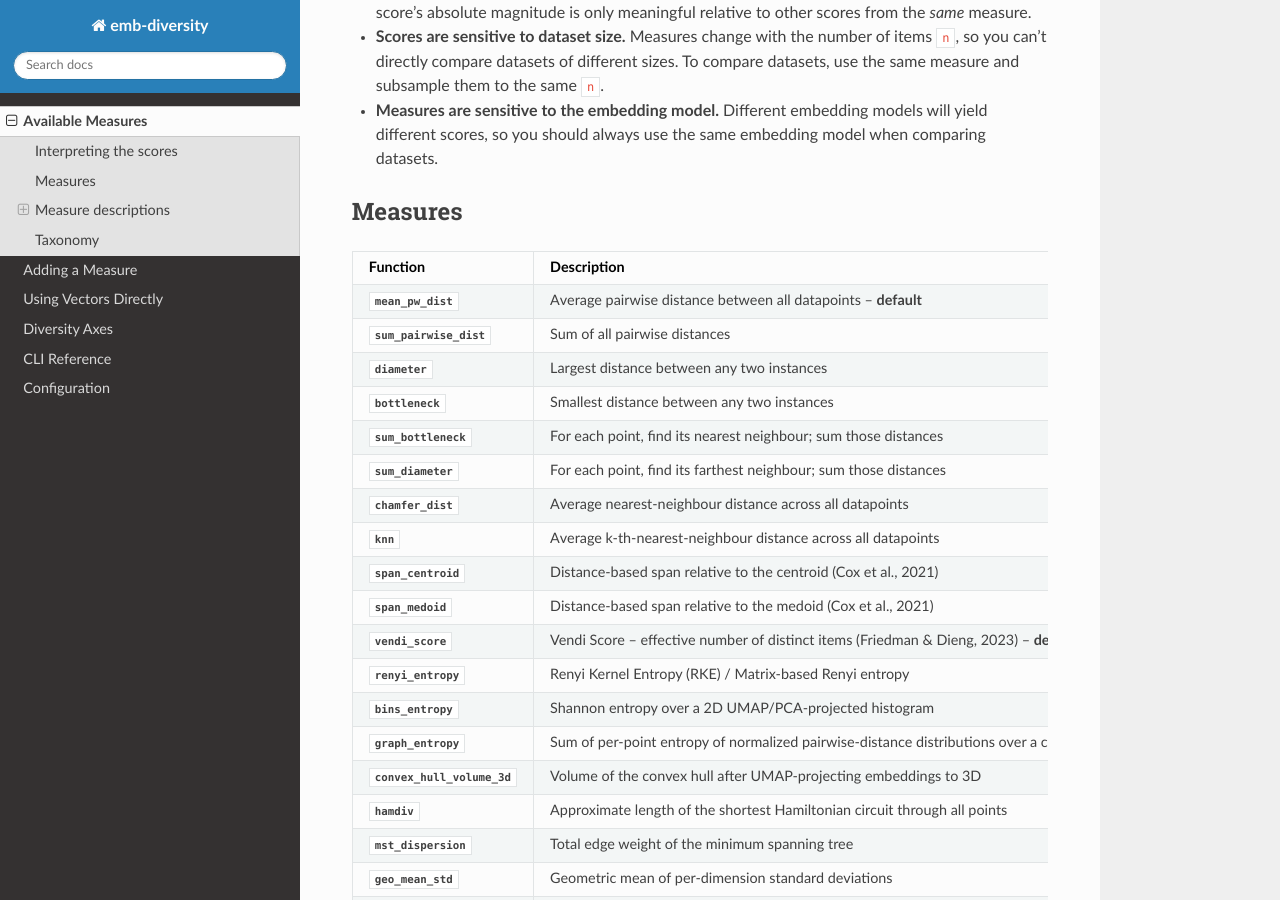
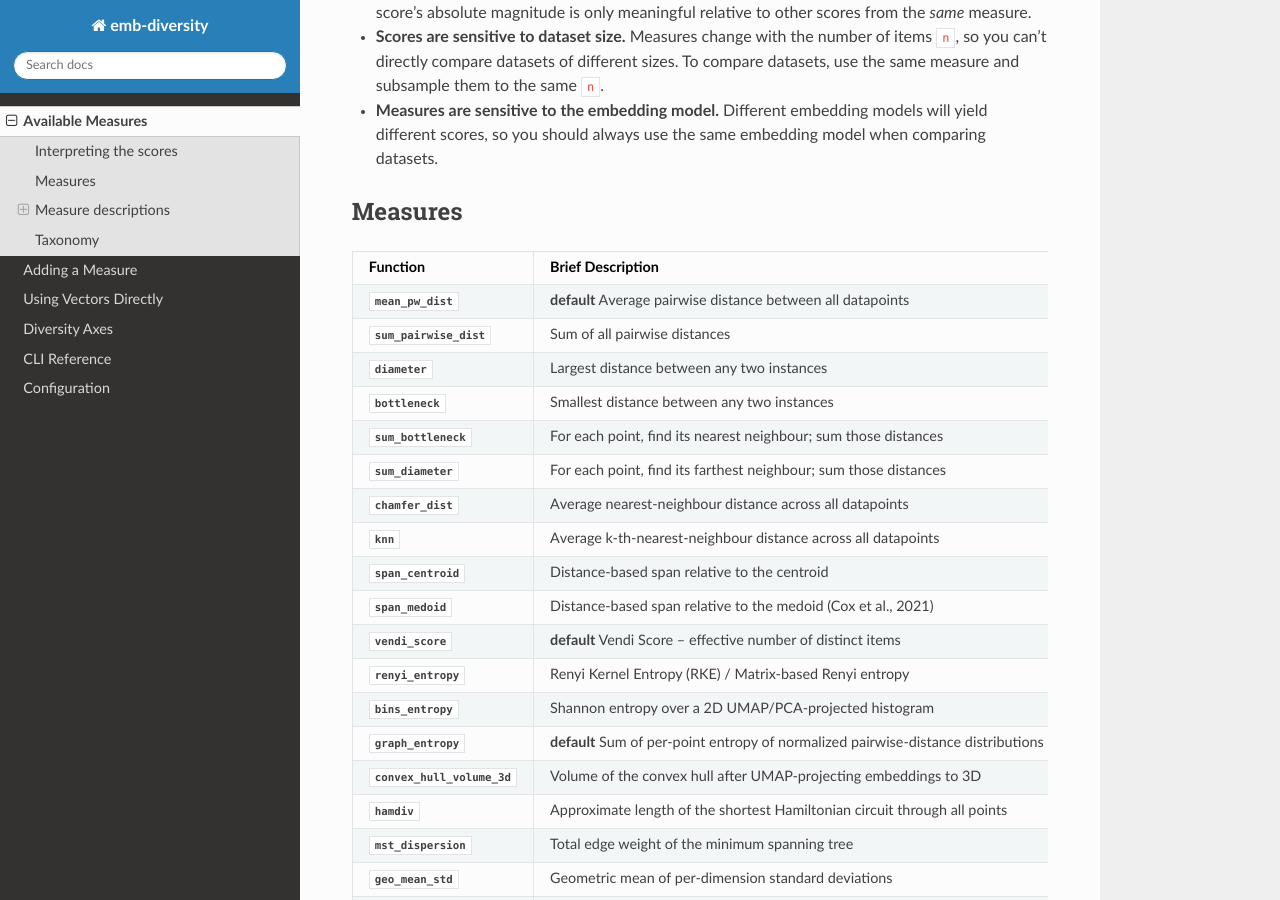
Before and after one commit to nlpsoc/emb-diversity, a Sphinx documentation site: the page built from docs/source/user-guide/measures.md, in a window 1280 px wide and 900 px high, scrolled down 580 px. Built offline with Sphinx 7.4.7 and the Read the Docs theme 3.1.0, drawn with Linux system fonts in a browser that asks for light colours; pages that are not in the unit, such as notebooks, are missing from menus.

Commit message:
Move default marker to front of measure table descriptions
Also rename the table column to "Brief Description" for clarity.

```diff
--- a/docs/source/user-guide/measures.md
+++ b/docs/source/user-guide/measures.md
@@ -28,9 +28,9 @@ scores:
 
 ## Measures
 
-| Function | Description |
+| Function | Brief Description |
 |---|---|
-| {func}`mean_pw_dist <emb_diversity.measures.mean_pw_dist.mean_pw_dist>` | Average pairwise distance between all datapoints -- **default** |
+| {func}`mean_pw_dist <emb_diversity.measures.mean_pw_dist.mean_pw_dist>` | **default** Average pairwise distance between all datapoints |
 | {func}`sum_pairwise_dist <emb_diversity.measures.sum_pairwise_dist.sum_pairwise_dist>` | Sum of all pairwise distances |
 | {func}`diameter <emb_diversity.measures.diameter.diameter>` | Largest distance between any two instances |
 | {func}`bottleneck <emb_diversity.measures.bottleneck.bottleneck>` | Smallest distance between any two instances |
@@ -38,12 +38,12 @@ scores:
 | {func}`sum_diameter <emb_diversity.measures.sum_diameter.sum_diameter>` | For each point, find its farthest neighbour; sum those distances |
 | {func}`chamfer_dist <emb_diversity.measures.chamfer_dist.chamfer_dist>` | Average nearest-neighbour distance across all datapoints |
 | {func}`knn <emb_diversity.measures.knn.knn>` | Average k-th-nearest-neighbour distance across all datapoints |
-| {func}`span_centroid <emb_diversity.measures.span_centroid.span_centroid>` | Distance-based span relative to the centroid (Cox et al., 2021) |
+| {func}`span_centroid <emb_diversity.measures.span_centroid.span_centroid>` | Distance-based span relative to the centroid |
 | {func}`span_medoid <emb_diversity.measures.span_medoid.span_medoid>` | Distance-based span relative to the medoid (Cox et al., 2021) |
-| {func}`vendi_score <emb_diversity.measures.vendi_score.vendi_score>` | Vendi Score -- effective number of distinct items (Friedman & Dieng, 2023) -- **default** |
+| {func}`vendi_score <emb_diversity.measures.vendi_score.vendi_score>` | **default** Vendi Score -- effective number of distinct items |
 | {func}`renyi_entropy <emb_diversity.measures.renyi_entropy.renyi_entropy>` | Renyi Kernel Entropy (RKE) / Matrix-based Renyi entropy |
 | {func}`bins_entropy <emb_diversity.measures.bins_entropy.bins_entropy>` | Shannon entropy over a 2D UMAP/PCA-projected histogram |
-| {func}`graph_entropy <emb_diversity.measures.graph_entropy.graph_entropy>` | Sum of per-point entropy of normalized pairwise-distance distributions over a complete graph -- **default** |
+| {func}`graph_entropy <emb_diversity.measures.graph_entropy.graph_entropy>` | **default** Sum of per-point entropy of normalized pairwise-distance distributions over a complete graph |
 | {func}`convex_hull_volume_3d <emb_diversity.measures.convex_hull_volume_3d.convex_hull_volume_3d>` | Volume of the convex hull after UMAP-projecting embeddings to 3D |
 | {func}`hamdiv <emb_diversity.measures.hamdiv.hamdiv>` | Approximate length of the shortest Hamiltonian circuit through all points |
 | {func}`mst_dispersion <emb_diversity.measures.mst_dispersion.mst_dispersion>` | Total edge weight of the minimum spanning tree |
```
